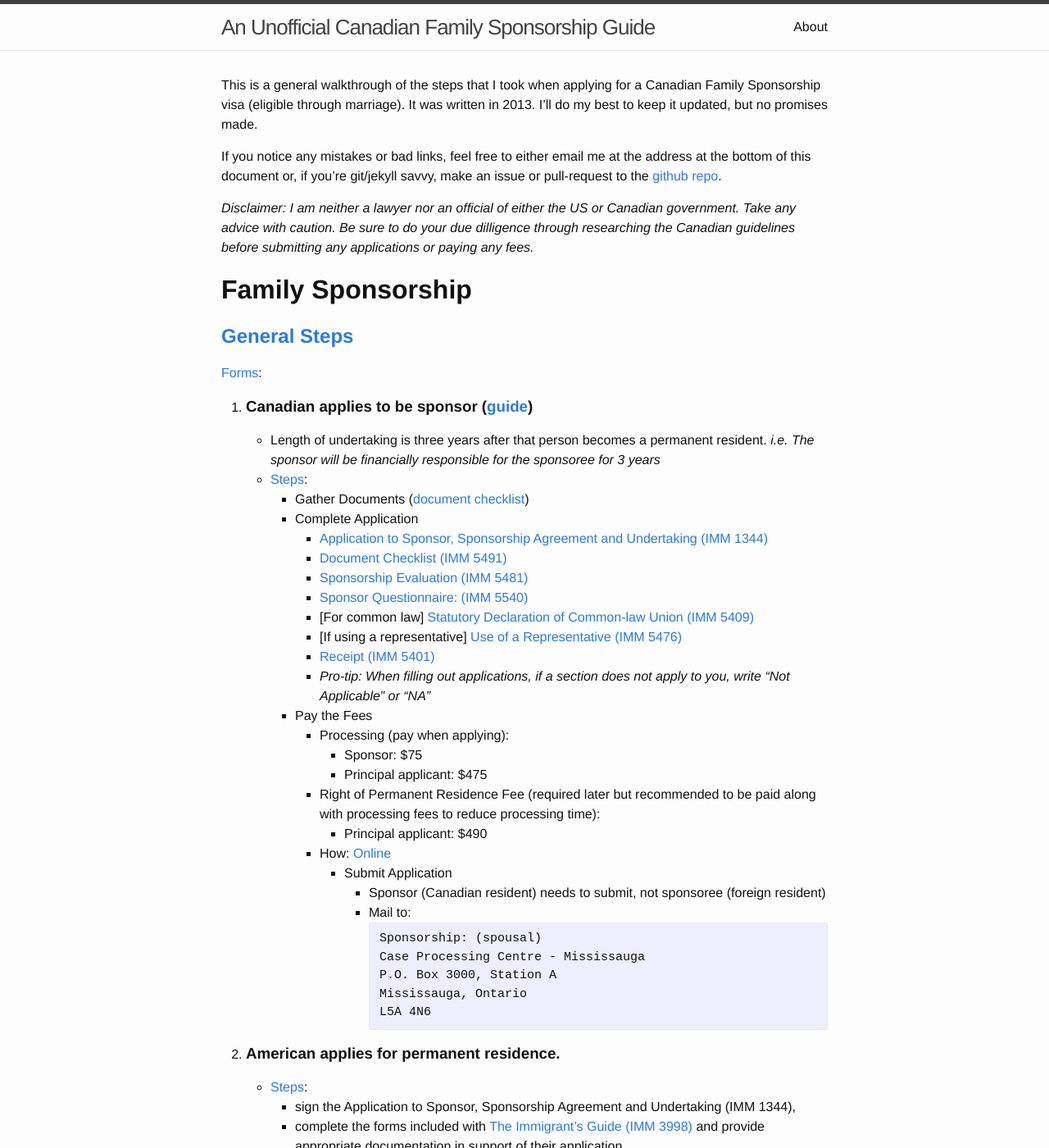
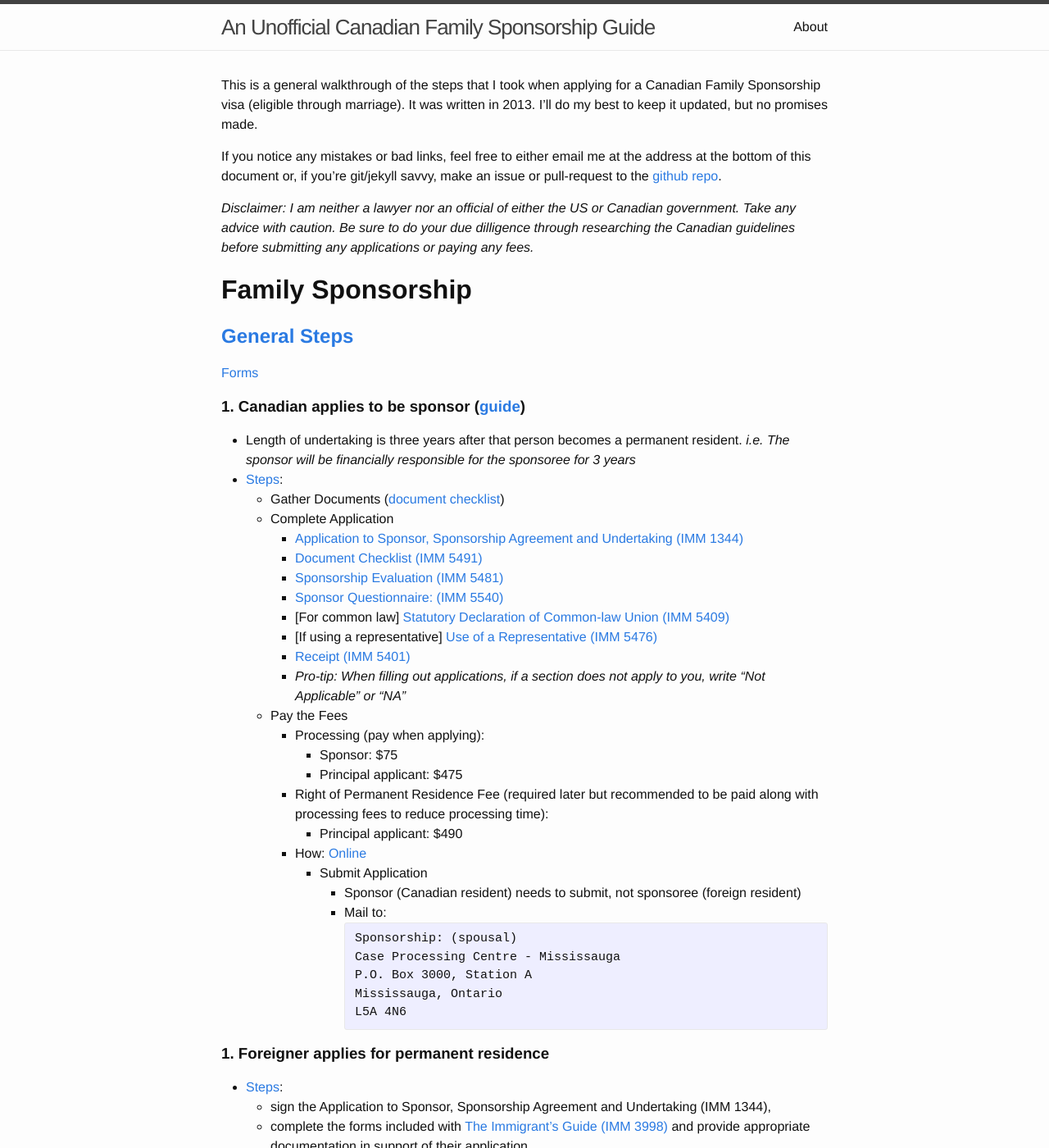
Before and after one commit to alukach/unofficial-guide-to-canadian-immigration, a Jekyll site: the page built from index.md, in a window 1280 px wide and 1400 px high. Shown: the whole window at 82% size. Built offline with Jekyll 4.4.1, drawn with Linux system fonts in a browser that asks for light colours; some of the changed text lies outside the part shown.

Commit message:
Update index.md

```diff
--- a/index.md
+++ b/index.md
@@ -12,9 +12,9 @@
 
 ## [General Steps](http://www.cic.gc.ca/english/immigrate/sponsor/spouse-apply-how.asp#step1)
 
-[Forms](http://www.cic.gc.ca/english/information/applications/fc.asp):
+[Forms](http://www.cic.gc.ca/english/information/applications/fc.asp)
 
-1. ### Canadian applies to be sponsor ([guide](http://www.cic.gc.ca/english/information/applications/guides/3900ETOC.asp))
+### 1. Canadian applies to be sponsor ([guide](http://www.cic.gc.ca/english/information/applications/guides/3900ETOC.asp))
    * Length of undertaking is three years after that person becomes a permanent resident. _i.e. The sponsor will be financially responsible for the sponsoree for 3 years_
    * [Steps](http://www.cic.gc.ca/english/information/applications/guides/3900ETOC.asp):
       * Gather Documents ([document checklist](http://www.cic.gc.ca/english/pdf/kits/forms/IMM5491E.PDF))
@@ -46,7 +46,7 @@
                 </pre>
 
 
-1. ### American applies for permanent residence.
+### 1. Foreigner applies for permanent residence
    * [Steps](http://www.cic.gc.ca/english/information/applications/guides/3999Etoc.asp):
       * sign the Application to Sponsor, Sponsorship Agreement and Undertaking (IMM 1344),
       * complete the forms included with [The Immigrant's Guide (IMM 3998)](http://www.cic.gc.ca/english/pdf/kits/guides/3910e.pdf) and provide appropriate documentation in support of their application,
@@ -79,7 +79,7 @@
       * attend an interview at a Canadian visa office, if required.
 
 
-1. ### Eligibility Review:
+### 1. Eligibility Review:
    * The visa office will process your application and decide if a visa may be issued to you and your family members. The visa office may require:
       * An Interview: If you need to be interviewed, the visa office will notify you in writing in advance of the date, time and location of the interview as well as of the documents to bring with you.
          * You, your spouse or common-law partner may be asked to come to the interview. The visa officer may ask, among others, about your:
```
